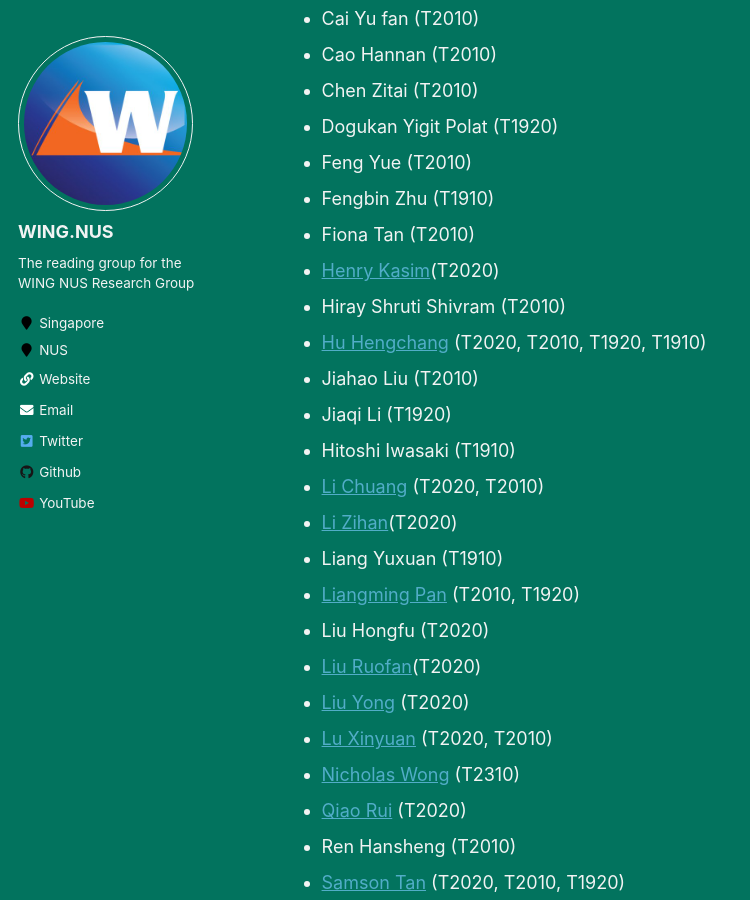
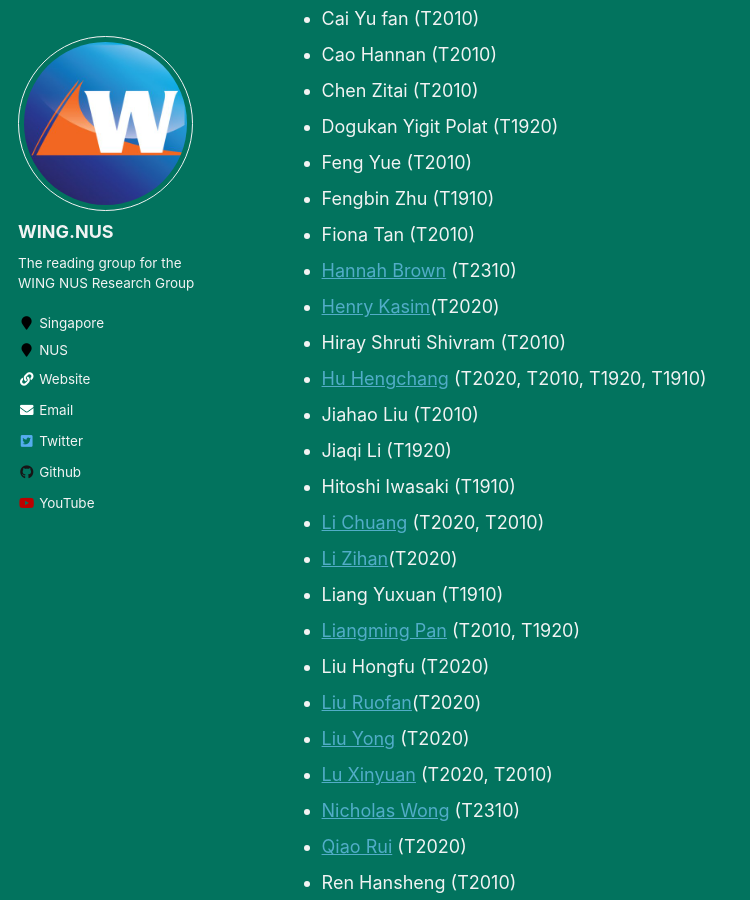
Before and after one commit to WING-NUS/cs6101, a Jekyll site: the page built from _pages/people.md, in a window 1280 px wide and 900 px high, scrolled down 931 px. Shown: the whole window, without its empty margins (0-750 px from the left). Built offline with Jekyll 4.4.1, drawn with Linux system fonts in a browser that asks for light colours.

Commit message:
add myself to people.md

```diff
--- a/_pages/people.md
+++ b/_pages/people.md
@@ -33,6 +33,7 @@ WING and NUS Postgraduate Students:
 * Feng Yue (T2010)
 * Fengbin Zhu (T1910)
 * Fiona Tan (T2010)
+* [Hannah Brown](https://hannah-aught.github.io/) (T2310)
 * [Henry Kasim](https://www.linkedin.com/in/henrykasim/?originalSubdomain=sg)(T2020)
 * Hiray Shruti Shivram (T2010)
 * [Hu Hengchang](http://holdenhu.cn) (T2020, T2010, T1920, T1910)
```
